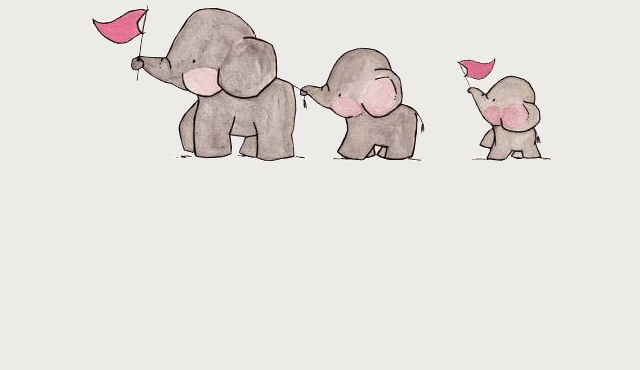
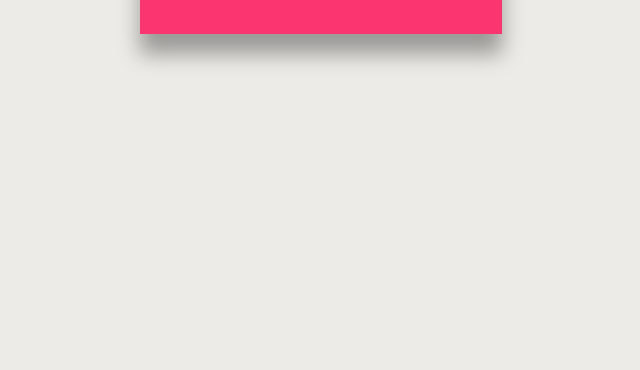
Before and after one commit to paragyelonde/paragyelonde.github.io, a plain HTML site: page message/index.html in a window 1280 px wide. Shown: the part 430-800 px from the top of the page, without its empty margins (319-959 px from the left). Drawn offline with Linux system fonts and the light colour scheme.

Commit message:
background removed

```diff
--- a/message/index.html
+++ b/message/index.html
@@ -23,7 +23,7 @@
             <div id="myElement"></div>
         </h1>
     </div>
-    <img src="img/elephant-bg.png" />
+    <!--<img src="img/elephant-bg.png" />-->
 </div>
 
 <script>
```
